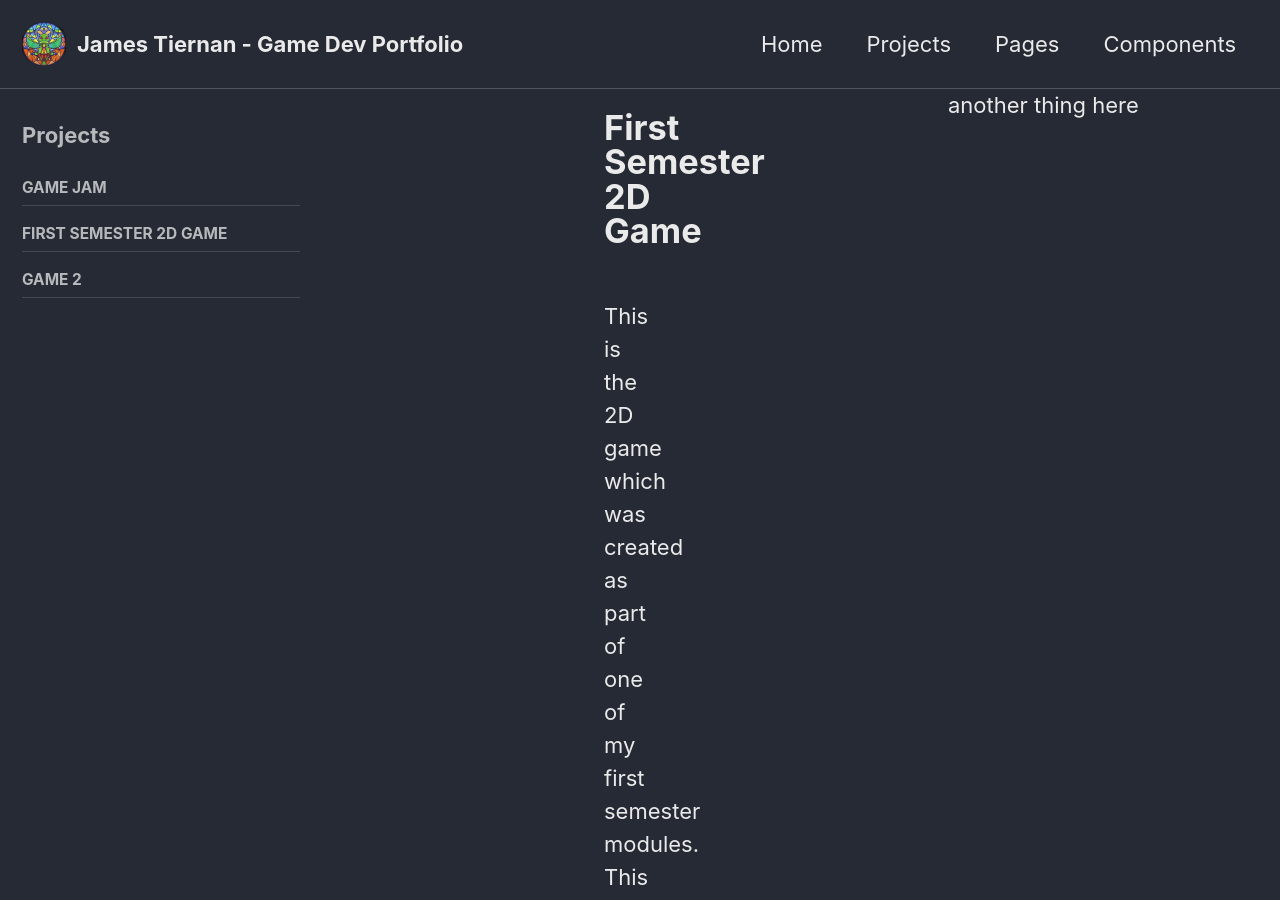
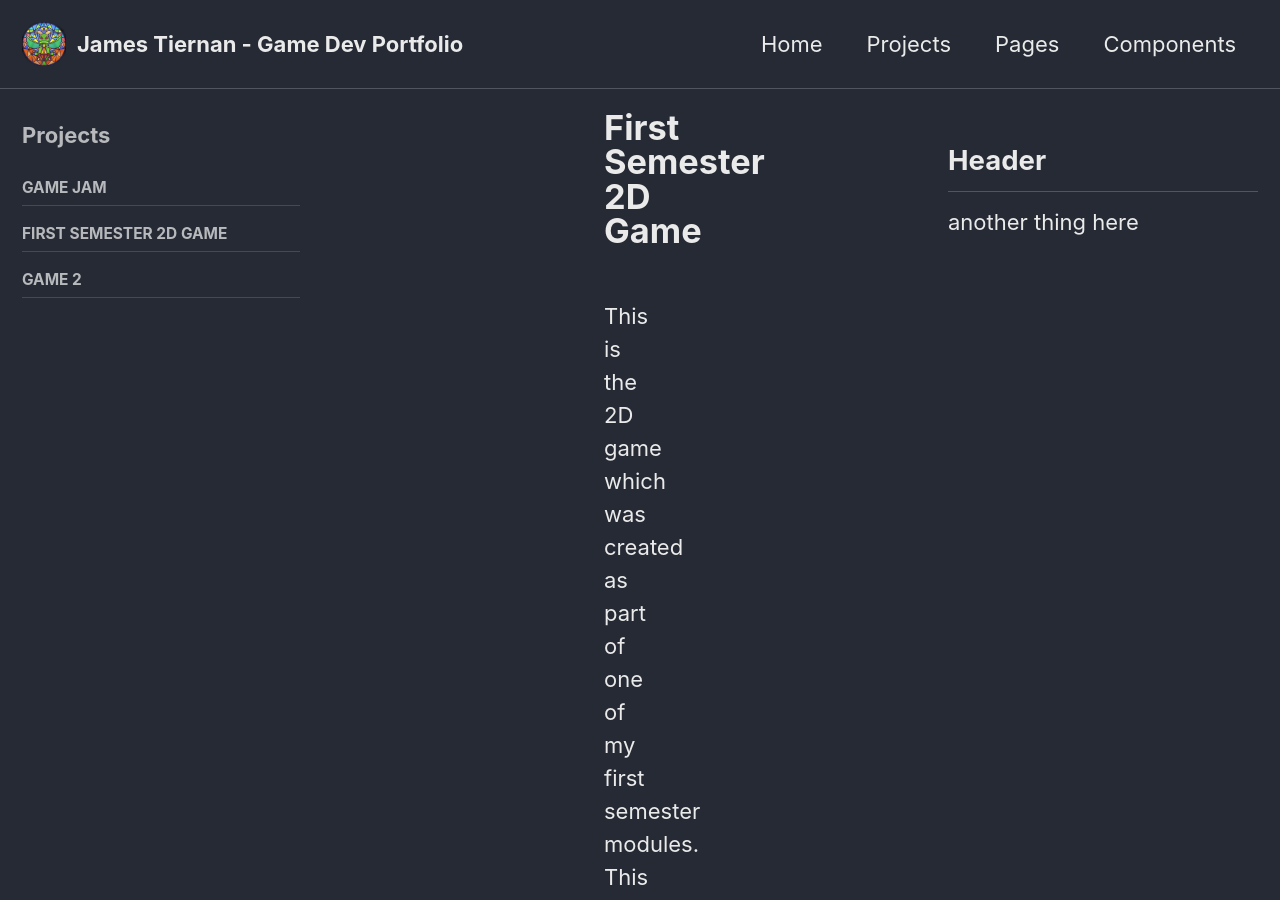
Before and after one commit to JamesTiernan/JamesTiernan.github.io, a Jekyll site: the page built from _pages/projects-game1.md, in a window 1280 px wide and 900 px high. Built offline with Jekyll 4.4.1, drawn with Linux system fonts in a browser that asks for light colours.

Commit message:
Update double.html

```diff
--- a/_layouts/double.html
+++ b/_layouts/double.html
@@ -44,6 +44,7 @@ layout: default
 </div>
 
 <div style="flex:1 1 250px; min-width:250px;">
+    <h2>Header</h2>
     <p>
         another thing here
     </p>
```
